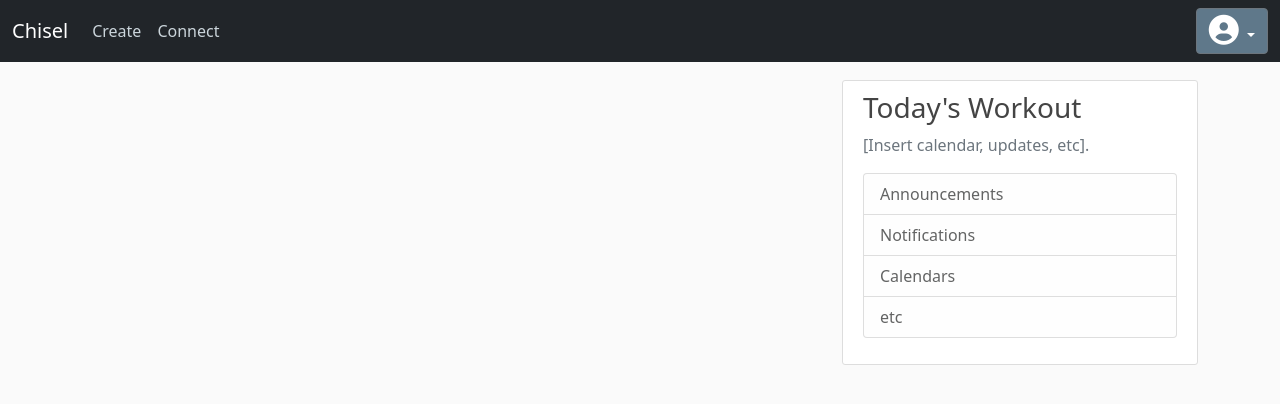
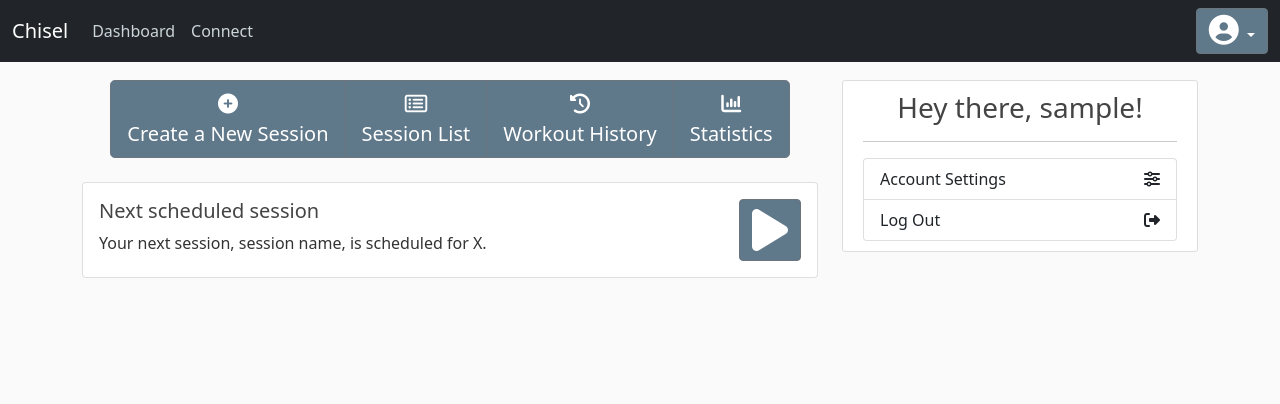
Before and after one commit to BenRushin/CS1530Chisel, a Flask app: page /dashboard in a window 1280 px wide. Shown: the top 404 px of the page. Run offline with Flask 2, Linux system fonts and the light colour scheme; a user stored in the database is signed in; some libraries are stand-ins or nearby versions.

Commit message:
Added create session route, updated dashboard layout

```diff
--- a/chisel/routes.py
+++ b/chisel/routes.py
@@ -43,7 +43,13 @@ def register():
 @app.route('/dashboard', methods=['GET', 'POST'])
 @login_required
 def dashboard():
-    return render_template('dashboard.html')
+    return render_template('dashboard.html', username=session['customer_username'])
+
+
+@app.route('/create-session', methods=['GET', 'POST'])
+@login_required
+def create_session():
+    return render_template('create_session.html', username=session['customer_username'])
 
 
 @app.route("/logout")
--- a/chisel/static/dashboard.css
+++ b/chisel/static/dashboard.css
@@ -63,6 +63,11 @@ a.article-title:hover {
   height: 65px;
   width: 65px;
   margin-right: 16px;
+}
+
+.active {
+  border-color: #5f788a !important;
+  background-color: #5f788a !important;
 }
 
 .article-metadata {
--- a/chisel/templates/base.html
+++ b/chisel/templates/base.html
@@ -25,7 +25,7 @@
           <div class="collapse navbar-collapse" id="navbarSupportedContent">
             <ul class="navbar-nav me-auto mb-2 mb-lg-0">
               <li class="nav-item">
-                <a class="nav-link" href="{{ url_for('dashboard') }}">Create</a>
+                <a class="nav-link" href="{{ url_for('dashboard') }}">Dashboard</a>
               </li>
               <li class="nav-item">
                 <a class="nav-link" href="{{ url_for('connect') }}">Connect</a>
--- a/chisel/templates/dashboard.html
+++ b/chisel/templates/dashboard.html
@@ -1,18 +1,45 @@
 <!-- all customer pages will extend this file -->
 {% extends "base.html" %}
-
 <!-- all customer pages content will be inserted here (or where neccessary)-->
-{% block content %}{% endblock %}
+{% block content %}
+<div class="d-flex justify-content-center">
+  <div class="btn-group btn-group-lg" role="group" aria-label="Dashboard selection">
+    <a href="{{ url_for( 'create_session' ) }}" class="btn btn-secondary bg-steel">
+      <i class="fa fa-plus-circle"></i><br/>Create a New Session</a>
+    <button type="button" class="btn btn-secondary bg-steel"><i class="fa fa-list-alt"></i><br/>Session List</button>
+    <button type="button" class="btn btn-secondary bg-steel"><i class="fa fa-history"></i><br/>Workout History</button>
+    <button type="button" class="btn btn-secondary bg-steel"><i class="fa fa-bar-chart" aria-hidden="true"></i><br/>Statistics</button>
+  </div>
+</div>
+<br/>
+<div class="card">
+  <div class="card-body">
+    <div class="d-flex justify-content-between">
+      <div>
+        <h5>Next scheduled session</h5>
+        Your next session, session name, is scheduled for X.
+      </div>
+      <div>
+        <a href="#" class="btn btn-secondary bg-steel"><i class="fa fa-play fa-3x" aria-hidden="true"></i></a>
+      </div>
+    </div>
+  </div>
+</div>
+<br/>
+{% endblock %}
 {% block sidebar %}
 <div class="content-section">
-  <h3>Today's Workout</h3>
-  <p class='text-muted'>[Insert calendar, updates, etc].
-    <ul class="list-group">
-      <li class="list-group-item list-group-item-light">Announcements</li>
-      <li class="list-group-item list-group-item-light">Notifications</li>
-      <li class="list-group-item list-group-item-light">Calendars</li>
-      <li class="list-group-item list-group-item-light">etc</li>
-    </ul>
-  </p>
+  <h3 class="d-flex justify-content-center">Hey there, {{username}}!</h3>
+  <hr>
+  <div class="list-group">
+    <a href="#" class="list-group-item list-group-item-action connect-option">
+      Account Settings
+      <i class="fa fa-sliders"></i>
+    </a>
+    <a href="#" class="list-group-item list-group-item-action connect-option">
+      Log Out
+      <i class="fa fa-sign-out"></i>
+    </a>
+  </div>
 </div>
 {% endblock %}
```
Also changed, not shown: chisel/templates/connect.html (+6 -6 lines), chisel/templates/create_session.html (added, +65 -0 lines), chisel/chisel.db.
